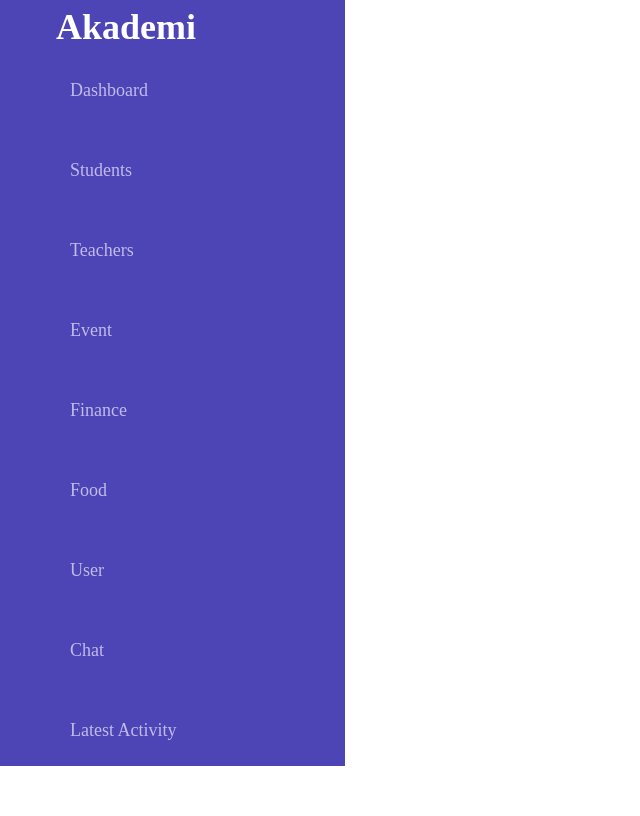
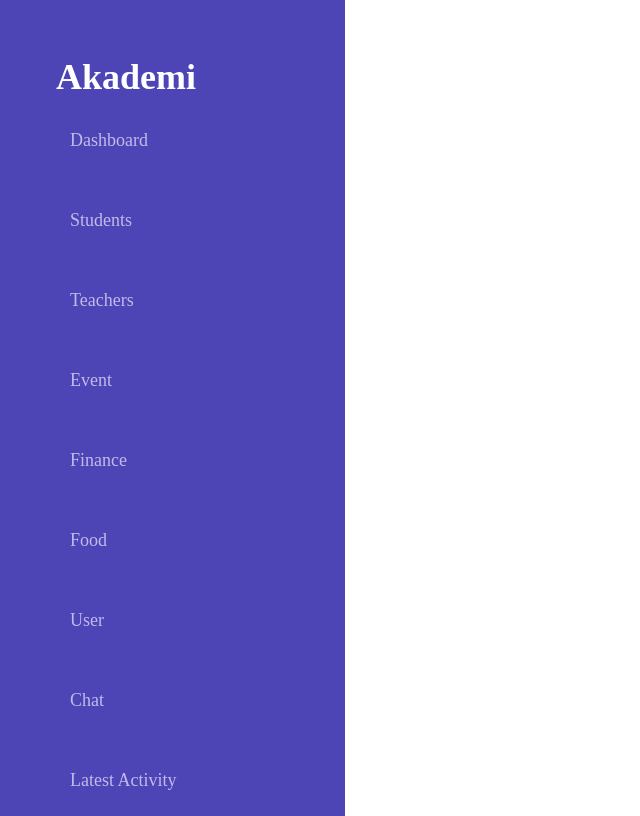
Before and after one commit to jerry-dev/akademi, a React app: page / in a window 1280 px wide. Shown: the whole page, without its empty margins (0-640 px from the left). Built offline with nearby package versions, Linux system fonts and the light colour scheme.

Commit message:
Adds top padding to the aside class within sidebar.module.css

```diff
--- a/src/components/sidebar.module.css
+++ b/src/components/sidebar.module.css
@@ -1,4 +1,5 @@
 .aside {
     background-color: var(--color-1);
     max-width: 21.5625rem;
+    padding-top: 3.125rem;
 }
```
